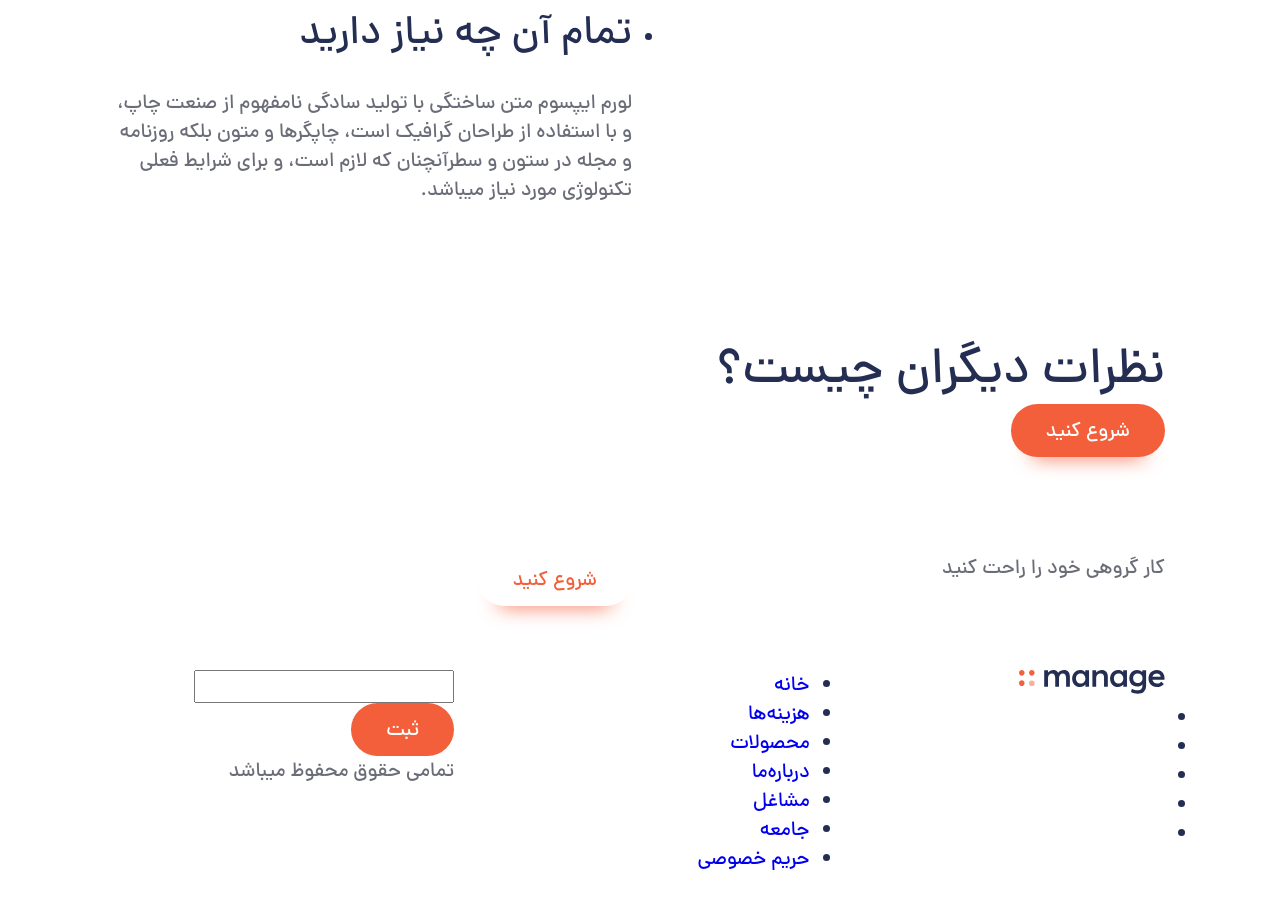
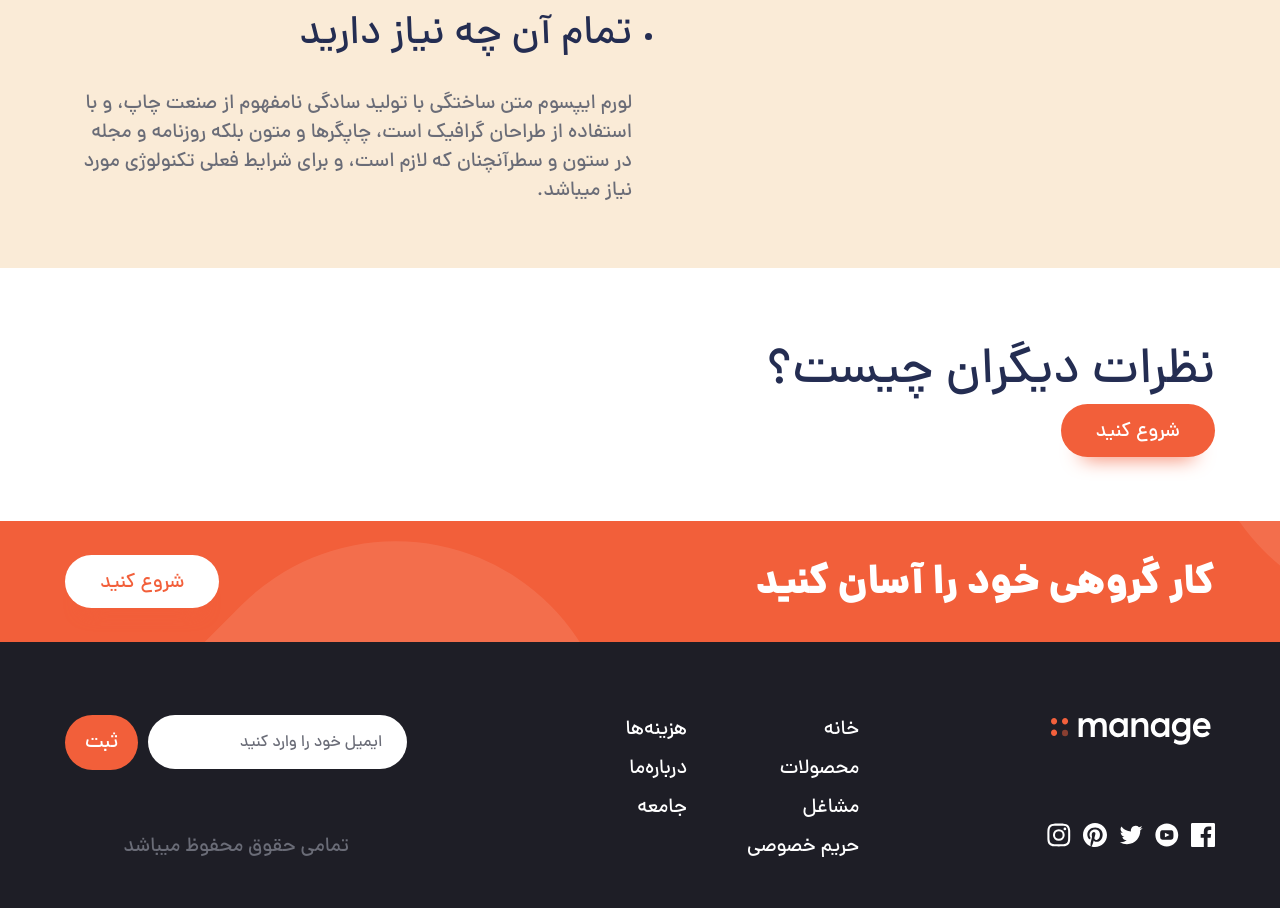
Before and after one commit to NGHstar/fem-html-css, a plain HTML site: page index.html in a window 1280 px wide. Shown: the part 1362-2270 px from the top of the page. Drawn offline with Linux system fonts and the light colour scheme.

Commit message:
fix: footer

```diff
--- a/css/sections/cta.css
+++ b/css/sections/cta.css
@@ -0,0 +1,41 @@
+.cta__title p {
+  font-size: var(--h3);
+  font-family: var(--tfont);
+  color: var(--white);
+}
+
+.cta__button {
+  margin-right: auto;
+}
+
+.cta {
+  position: relative;
+  isolation: isolate;
+  background-color: var(--primary);
+}
+
+.cta::before {
+  content: "";
+  position: absolute;
+  inset: 0;
+  z-index: -1;
+  background-image: url("../../assets/images/bg-tablet-pattern.svg"),
+    url("../../assets/images/bg-tablet-pattern.svg");
+  background-position: -20rem 2rem, 120rem -72rem;
+
+  background-repeat: no-repeat;
+  opacity: 0.1;
+}
+
+.cta .container > div {
+  align-items: center;
+}
+
+@media (max-width: 50em) {
+  .cta__button {
+    margin: 2rem auto 0;
+  }
+  .cta__title {
+    text-align: center;
+  }
+}
--- a/css/sections/footer.css
+++ b/css/sections/footer.css
@@ -0,0 +1,181 @@
+.footer {
+  background-color: var(--footer-bg);
+}
+
+.footer__social-links {
+  list-style: none;
+  display: flex;
+  gap: 2.5rem;
+  order: -1;
+}
+
+.social__icon {
+  width: 24px;
+  height: 24px;
+  fill: var(--white);
+}
+
+.social__icon:hover {
+  fill: var(--primary-hover);
+}
+
+.footer__wrapper > :nth-child(1) {
+  display: grid;
+  grid-template-columns: 1fr;
+}
+
+.footer__logo {
+  margin-top: 3rem;
+  width: 16rem;
+}
+
+.footer__nav ul li a {
+  color: var(--white);
+}
+
+.footer__nav ul li a:hover {
+  color: var(--primary-hover);
+}
+
+.footer__column {
+}
+
+.footer__wrapper > :nth-child(1) {
+  grid-area: logo;
+}
+
+.footer__wrapper > :nth-child(2) {
+  grid-area: nav;
+}
+
+.footer__wrapper > :nth-child(3) {
+  grid-area: form;
+}
+
+.footer form {
+  padding-top: 1.5rem;
+  width: 100%;
+  max-width: 39rem;
+  display: flex;
+}
+
+.footer form button {
+  height: 5.5rem;
+  padding: 0px 2rem 0px;
+  line-height: 0px;
+}
+
+.footer input[type="email"] {
+  height: 5.4rem;
+  border-radius: 100vmax;
+  padding: 1.2rem 2.5rem;
+  width: 100%;
+  font-size: 1.6rem;
+  font-family: var(--cfont);
+  color: black;
+  border: none;
+  direction: ltr;
+  outline: none;
+  margin-left: 1rem;
+}
+
+.footer input[type="email"]::placeholder {
+  color: var(--text-color);
+  text-align: right;
+}
+
+/* logo and social clumn */
+.footer__wrapper > :nth-child(1) .footer__copyright {
+  display: block;
+  margin-top: 4rem;
+  margin-right: 0;
+}
+
+/* subscribe form column */
+.footer__wrapper > :nth-child(3) .footer__copyright {
+  display: none;
+}
+
+.footer__wrapper {
+  display: grid;
+  grid-template-areas: "form" "nav" "logo";
+}
+
+.footer__column {
+  height: auto;
+  width: 100%;
+  display: grid;
+  justify-items: center;
+  align-items: center;
+}
+
+.footer__nav ul {
+  list-style: none;
+  display: grid;
+  row-gap: 1rem;
+  column-gap: 8rem;
+  padding: 3rem 4rem;
+  margin: 6rem 0;
+  border-radius: 15px;
+  background-color: rgba(255, 255, 255, 0.05);
+  grid-template-columns: 1fr 1fr;
+}
+
+.social__icon {
+  width: 36px;
+  height: 36px;
+}
+
+.footer__subscribe-title {
+  text-align: right;
+  margin-right: 1rem;
+  margin-top: 2rem;
+  width: 100%;
+}
+
+@media (min-width: 61em) {
+  .footer__subscribe-title {
+    display: none;
+  }
+
+  .footer__social-links {
+    order: 1;
+    gap: 1.2rem;
+  }
+
+  .footer__wrapper {
+    display: flex;
+    justify-content: space-between;
+  }
+
+  .footer__column {
+    width: auto;
+  }
+
+  .footer__wrapper > :nth-child(1) .footer__copyright {
+    display: none;
+  }
+
+  .social__icon {
+    width: 24px;
+    height: 24px;
+  }
+
+  .footer__wrapper > :nth-child(3) .footer__copyright {
+    display: block;
+  }
+
+  .footer__nav ul {
+    margin: 1rem 2rem 0 0;
+    background-color: transparent;
+    column-gap: 6rem;
+  }
+
+  .footer__logo {
+    margin-top: 1rem;
+  }
+
+  .footer form {
+    padding-top: 1rem;
+  }
+}
--- a/css/style.css
+++ b/css/style.css
@@ -91,7 +91,7 @@ h6 {
 }
 
 .container {
-  max-width: 1110px;
+  max-width: 1210px;
   margin: 0 auto;
   padding: 0 3rem;
 }
--- a/index.html
+++ b/index.html
@@ -7,7 +7,10 @@
     <title>FEM</title>
   </head>
   <body>
-    <header class="header padding-block-long">
+    <header
+      class="header padding-block-long"
+      style="background-color: antiquewhite"
+    >
       <div class="container">
         <a href=""
           ><img class="header__logo" src="assets/images/logo.svg" alt="logo"
@@ -67,7 +70,10 @@
         </div>
       </section>
       <!-- why us -->
-      <section class="why-us padding-block-long">
+      <section
+        class="why-us padding-block-long"
+        style="background-color: antiquewhite"
+      >
         <div class="container">
           <div class="even-columns">
             <div class="why-us__content flow">
@@ -124,7 +130,7 @@
         <div class="container">
           <div class="even-columns">
             <div class="cta__title">
-              <p>کار گروهی خود را راحت کنید</p>
+              <p>کار گروهی خود را آسان کنید</p>
             </div>
             <div class="cta__button">
               <button class="button button--white">شروع کنید</button>
@@ -136,18 +142,64 @@
     <!-- Footer -->
     <footer class="footer padding-block-medium">
       <div class="container">
-        <div class="even-columns">
-          <div class="columns-1">
-            <a href="#"><img src="assets/images/logo.svg" alt="logo" /></a>
-            <ul aria-label="social links">
-              <li><a aria-label="facebook" href="#"></a></li>
-              <li><a aria-label="youtube" href="#"></a></li>
-              <li><a aria-label="twitter" href="#"></a></li>
-              <li><a aria-label="pinterest" href="#"></a></li>
-              <li><a aria-label="instagram" href="#"></a></li>
+        <div class="footer__wrapper">
+          <div class="footer__column">
+            <a href="#"
+              ><img
+                class="footer__logo"
+                src="assets/images/logo-white.svg"
+                alt="logo"
+            /></a>
+            <ul class="footer__social-links">
+              <li>
+                <a href="#">
+                  <svg class="social__icon">
+                    <use
+                      xlink:href="assets/images/social-icons.svg#icon-facebook"
+                    ></use>
+                  </svg>
+                </a>
+              </li>
+              <li>
+                <a href="#">
+                  <svg class="social__icon">
+                    <use
+                      xlink:href="assets/images/social-icons.svg#icon-youtube"
+                    ></use>
+                  </svg>
+                </a>
+              </li>
+              <li>
+                <a href="#">
+                  <svg class="social__icon">
+                    <use
+                      xlink:href="assets/images/social-icons.svg#icon-twitter"
+                    ></use>
+                  </svg>
+                </a>
+              </li>
+              <li>
+                <a href="#">
+                  <svg class="social__icon">
+                    <use
+                      xlink:href="assets/images/social-icons.svg#icon-pinterest"
+                    ></use>
+                  </svg>
+                </a>
+              </li>
+              <li>
+                <a href="#">
+                  <svg class="social__icon">
+                    <use
+                      xlink:href="assets/images/social-icons.svg#icon-instagram"
+                    ></use>
+                  </svg>
+                </a>
+              </li>
             </ul>
+            <p class="footer__copyright">تمامی حقوق محفوظ میباشد</p>
           </div>
-          <div class="columns-2">
+          <div class="footer__column">
             <nav class="footer__nav">
               <ul aria-label="Footer">
                 <li><a href="#">خانه</a></li>
@@ -160,14 +212,15 @@
               </ul>
             </nav>
           </div>
-          <div class="columns-3">
+          <div class="footer__column">
+            <p class="footer__subscribe-title">ثبت‌نام در خبرنامه</p>
             <form action="">
-              <input type="email" />
+              <input type="email" placeholder="ایمیل خود را وارد کنید" />
               <button class="button button--primary button--shadow-less">
                 ثبت
               </button>
-              <p>تمامی حقوق محفوظ میباشد</p>
             </form>
+            <p class="footer__copyright">تمامی حقوق محفوظ میباشد</p>
           </div>
         </div>
       </div>
```
Also changed, not shown: assets/images/logo-white.svg (added), assets/images/social-icons.svg (added).
